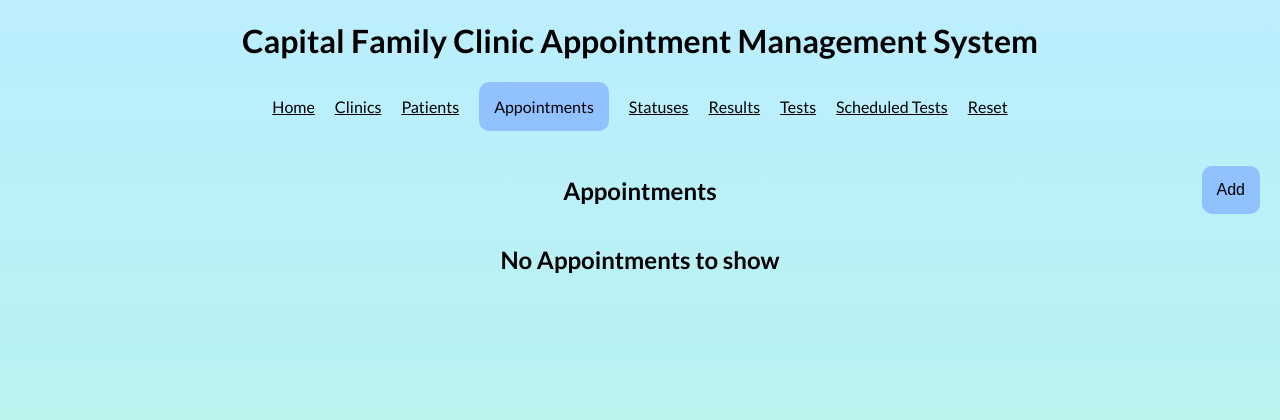
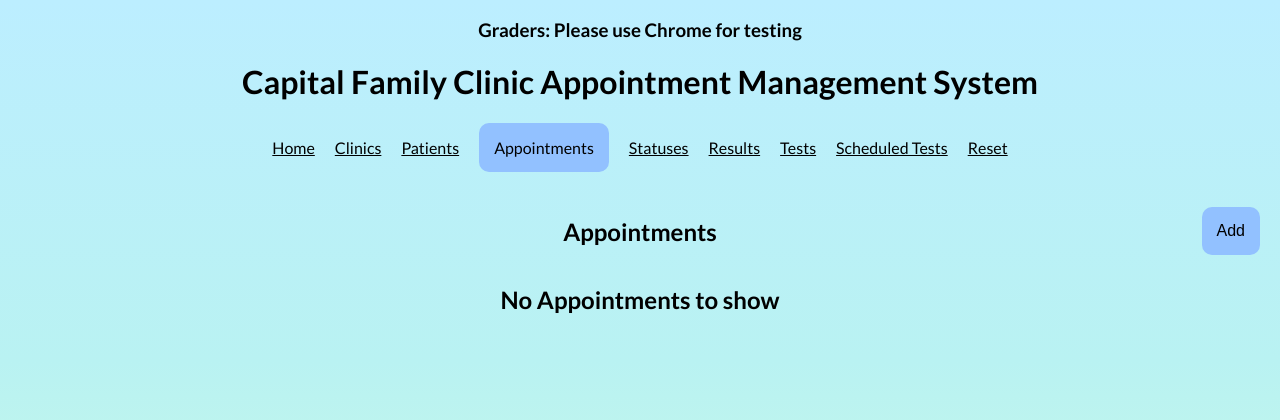
Before and after one commit to JDurham95/Clinic_appointment_management_system, a Flask app: page /appointments in a window 1280 px wide. Shown: the top 420 px of the page. Run offline with Flask 3, Linux system fonts and the light colour scheme; data that the repository does not hold is empty; parts of the project's set-up code (start-up, migrations or seed data) failed here and were passed over; some libraries are stand-ins or nearby versions.

Commit message:
added headers for graders

```diff
--- a/app.py
+++ b/app.py
@@ -4,7 +4,7 @@
 
 # Citations:
 
-# Citation for initilizing/creating the base app.py
+# Citation for initilizing/creating the base app.py. The routes for home, clinics, appointments, patients, statuses, tests, results, and patients were adapted from this starter code.
 # Originality: Adapted
 # Source URL: https://canvas.oregonstate.edu/courses/1999601/pages/exploration-web-application-technology-2?module_item_id=25352948
 # Date: 5/2/2025
@@ -20,12 +20,12 @@
 # Source URL: https://flask.palletsprojects.com/en/stable/api/#flask.Request.referrer
 # Date: 5/20/2025
 
-# Citation for Flask CUD routes
+# Citation for Flask CUD routes. All CUD routes for all entities were adapted from this starter code.
 # Originality: Adapted
 # Source URL: https://canvas.oregonstate.edu/courses/1999601/pages/exploration-implementing-cud-operations-in-your-app?module_item_id=25352968
 # Date: 5/20/2025
 
-# Citation for traceback.print_exc()
+# Citation for traceback.print_exc() and traceback, used for debugging in cud routes
 # Originality: Adapted
 # Source URL: https://www.geeksforgeeks.org/traceback-in-python/
 # Date: 5/20/2025
--- a/templates/main.j2
+++ b/templates/main.j2
@@ -35,6 +35,7 @@ Date: 5/2/2025
     <link rel="stylesheet" href="https://fonts.googleapis.com/css2?family=Material+Symbols+Outlined:opsz,wght,FILL,GRAD@20..48,100..700,0..1,-50..200&icon_names=close,delete,edit" />
 </head>
 <body>
+    <h3 style ="text-align:center"> Graders: Please use Chrome for testing</h4>
     <h1>Capital Family Clinic Appointment Management System</h1>
     <nav>
         <a href="/" class="{{ 'active' if request.path == '/' }}">Home</a>
```
Also changed, not shown: templates/appointments.j2 (line endings or trailing spaces).
